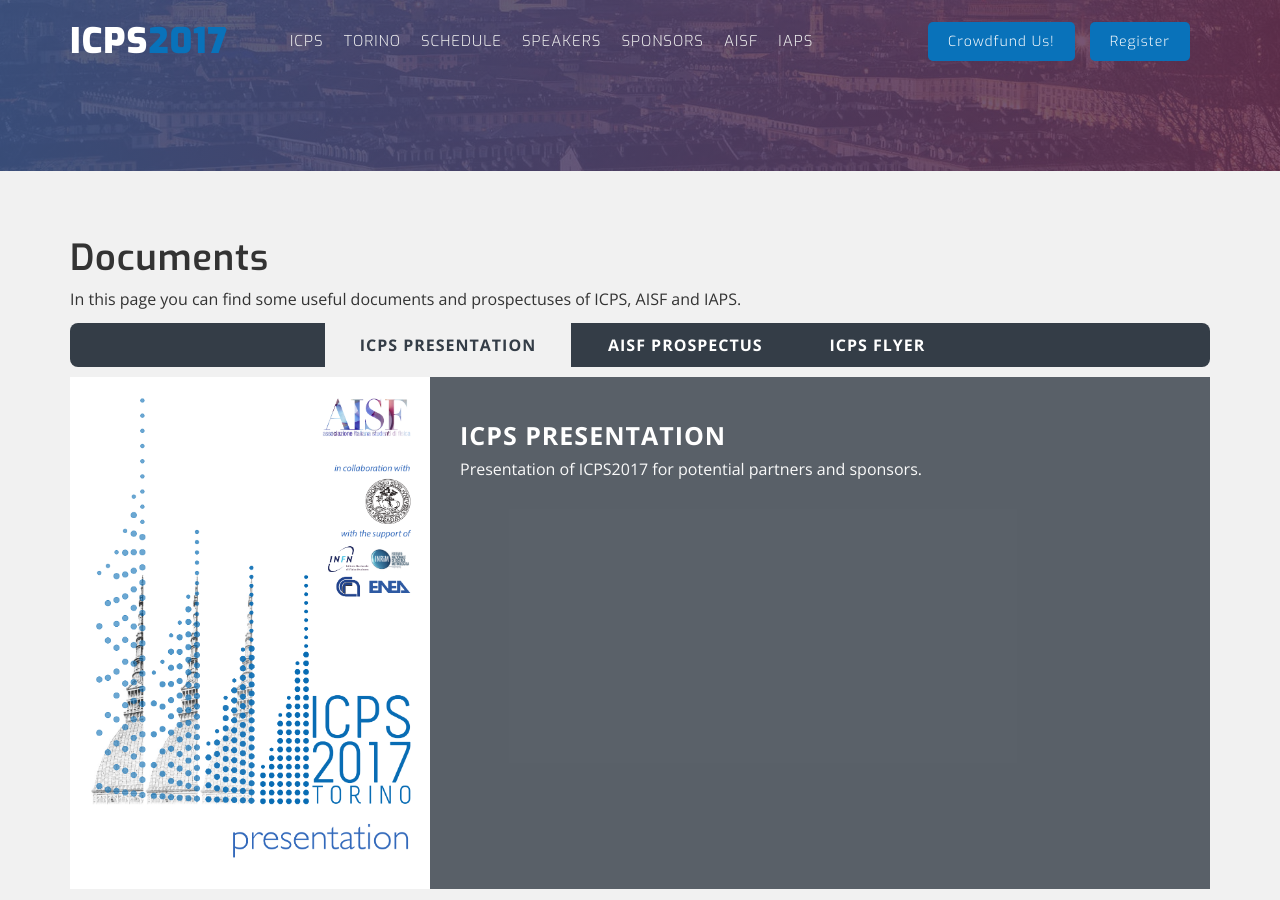
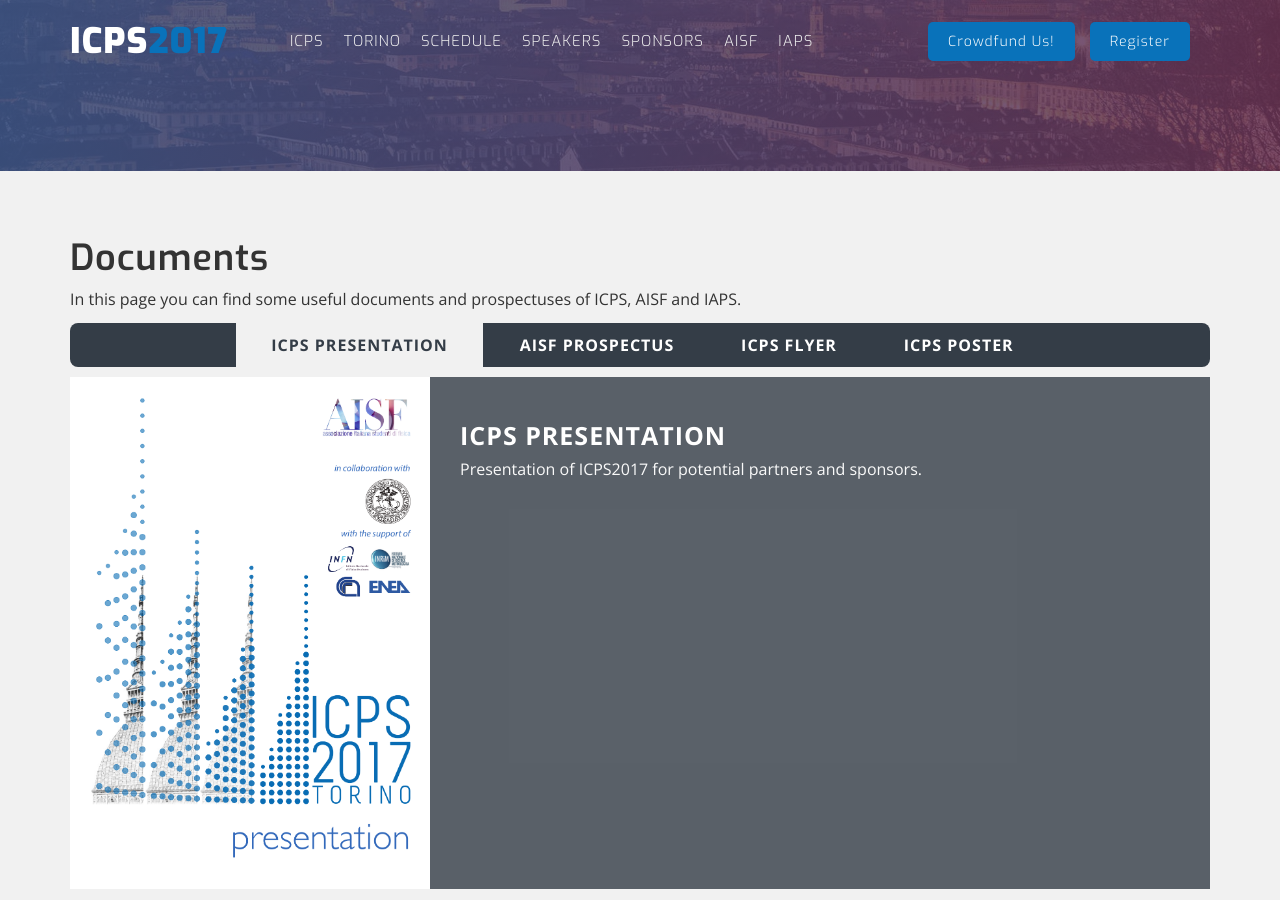
Before and after one commit to ICPS2017/ICPS2017.github.io, a Jekyll site: the page built from documents.html, in a window 1280 px wide and 900 px high. Built offline with Jekyll 4.4.1, drawn with Linux system fonts in a browser that asks for light colours; nearby versions of some CDN libraries; library files that are not in the unit come from our copies; a script that is not in the unit is left out; comment, search, counter and statistics services are not loaded.

Commit message:
add poster ICPS

```diff
--- a/documents.html
+++ b/documents.html
@@ -1,7 +1,7 @@
 ---
 layout: default
-title: documents
-permalink: /documents/
+title: Documents
+permalink: /documents
 ---
 
 <div class="cbx-schedule">
@@ -17,9 +17,10 @@
               <li class="active"><a data-toggle="pill" href="#icps-presentation">ICPS Presentation</a></li>
               <li><a data-toggle="pill" href="#aisf-prospectus">AISF Prospectus</a></li>
 	      <li><a data-toggle="pill" href="#icps-flyer">ICPS Flyer</a></li>
+	      <li><a data-toggle="pill" href="#icps-poster">ICPS Poster</a></li>
             </ul>
 
-            <div class="tab-content cbx-tab-content text-center">
+            <div class="tab-content text-center">
               <div id="icps-presentation" class="tab-pane fade in active">
                 <div class="cbx-single-tab">
                   <div class="row">
@@ -65,6 +66,21 @@
                   </div>
                 </div>
               </div>
+	      <div id="icps-poster" class="tab-pane fade">
+                <div class="cbx-single-tab">
+                  <div class="row">
+                    <div class="col-xs-12 col-sm-4">
+                      <a href="/files/ICPS2017_poster.pdf"><img src="/img/documents/ICPS2017_poster.png" alt=""/></a>
+                    </div>
+                    <div class="col-xs-12 col-sm-8">
+                      <div class="cbx-info text-left">
+			<h3 class="uppercase">ICPS Poster</h3>
+			<p>A poster for ICPS2017 to freely print & distribute.</p>
+                      </div> <!--//.single tab-->
+                    </div>
+                  </div>
+                </div>
+              </div>
             </div>
           </div>
         </div>
```
Also changed, not shown: img/documents/ICPS2017_poster.png (added), 1 other file.
